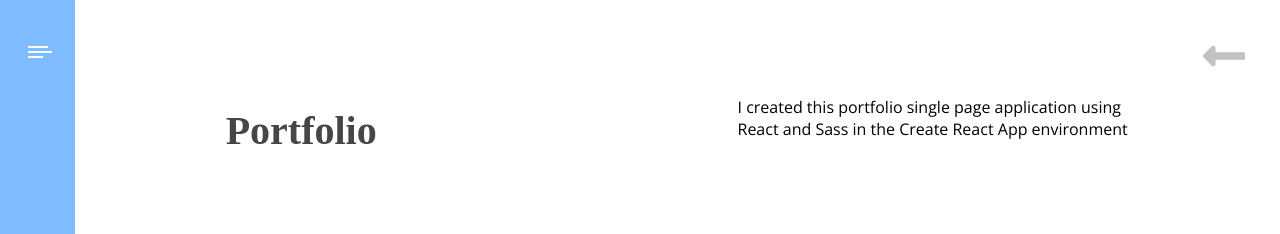
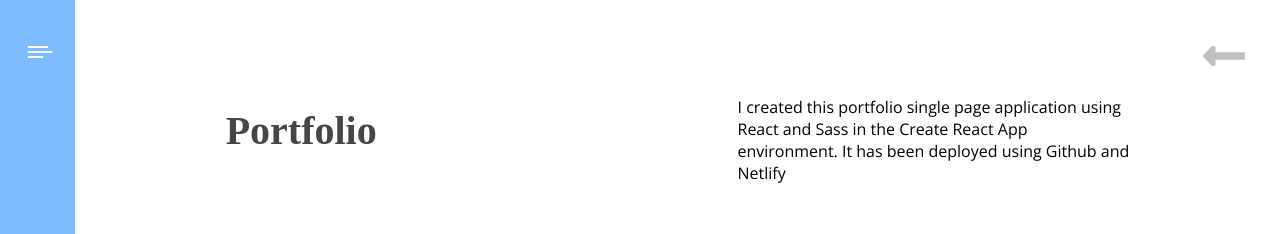
Before and after one commit to hasan-l/portfolio, a React (Create React App) app: page /project/Portfolio in a window 1280 px wide. Shown: the top 234 px of the page. Built offline with nearby package versions, Linux system fonts and the light colour scheme; a web font is replaced by a local one.

Commit message:
text change

```diff
--- a/src/components/ProjectPortfolio.js
+++ b/src/components/ProjectPortfolio.js
@@ -14,7 +14,8 @@ export default class ProjectPortfolio extends React.Component {
 
           <p>
             I created this portfolio single page application using React and
-            Sass in the Create React App environment
+            Sass in the Create React App environment. It has been deployed using
+            Github and Netlify
           </p>
         </div>
         <div className="full-width-container">
```
